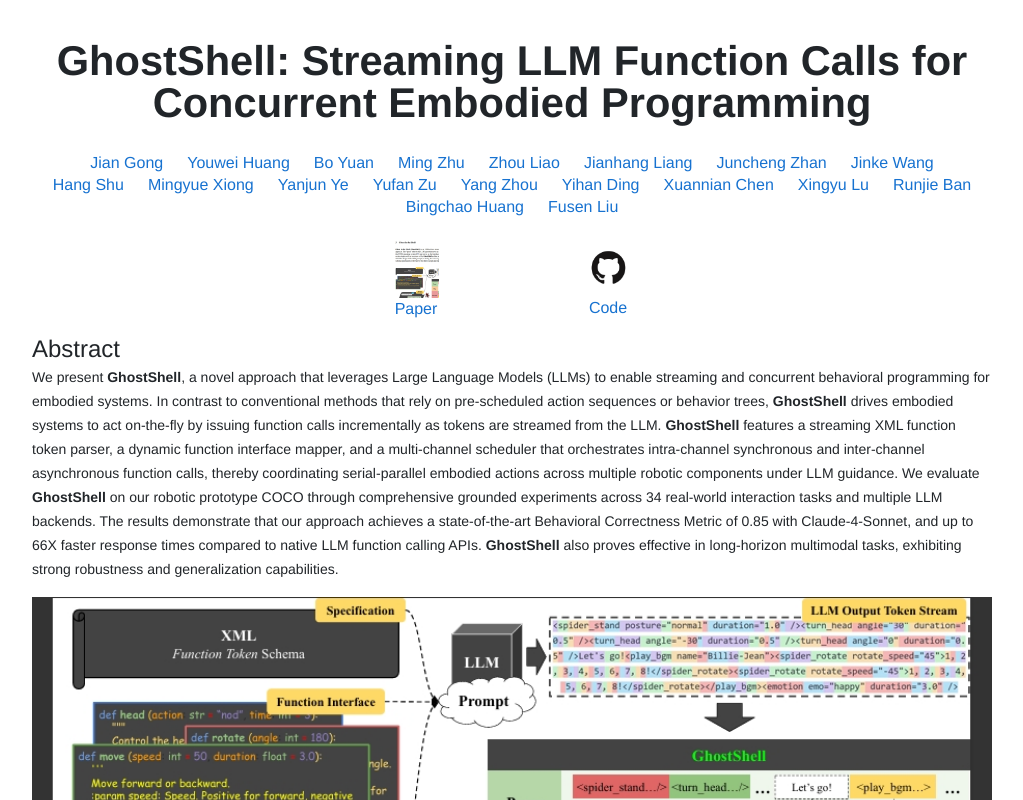
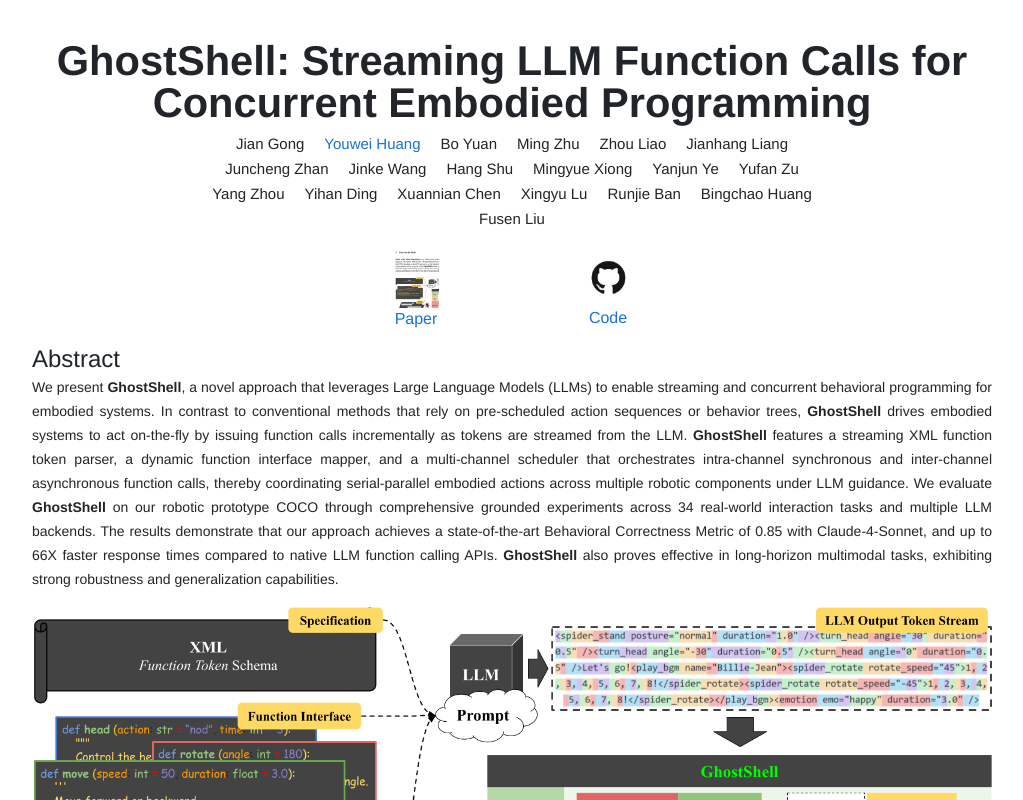
Before and after one commit to Coco-Robot/GhostShell, a Vue app: page / in a window 1280 px wide. Shown: the top 800 px of the page, without its empty margins (128-1151 px from the left). Built offline with nearby package versions, Linux system fonts and the light colour scheme; what @highlightjs/vue-plugin would draw is missing.

Commit message:
fix abs, framework figure, author info

```diff
--- a/src/components/AbstractComp.vue
+++ b/src/components/AbstractComp.vue
@@ -4,10 +4,12 @@
       <h1 class="text-2xl leading-20">Abstract</h1>
       <p class="abstract-text text-sm leading-6" v-html="mainInfo.abstract"></p>
       <p class="mt-4 text-center">
-				<img :src="mainInfo.mainImg" width="100%">
+        <img :src="mainInfo.mainImg" width="100%" />
       </p>
       <div class="mt-8 text-left break-all">
-				<h3 class="text-2xl leading-20">Experiment Videos and Generated Code</h3>
+        <h3 class="text-2xl leading-20">
+          Experiment Videos and Generated Code
+        </h3>
         <p class="mt-2 text-sm leading-6">{{ mainInfo.ExperimentText1 }}</p>
         <p class="mt-2 text-sm leading-6">{{ mainInfo.ExperimentText2 }}</p>
       </div>
@@ -16,12 +18,15 @@
 </template>
 
 <script setup>
-import mainInfo from './../json/mainInfo.json'
+import mainInfo from "./../json/mainInfo.json";
 </script>
 
 <!-- Add "scoped" attribute to limit CSS to this component only -->
 <style>
-.abstract-text strong{
+.abstract-text {
+  text-align: justify;
+}
+.abstract-text strong {
   font-weight: bolder;
 }
 </style>
--- a/src/components/AuthorInfo.vue
+++ b/src/components/AuthorInfo.vue
@@ -1,11 +1,13 @@
 <template>
   <div>
     <div class="title text-center mt-10">
-			<p class="my-2 leading-12" style="font-weight: bolder; font-size: 2.6rem;">{{ mainInfo.title }}</p>
+      <p class="my-2 leading-12" style="font-weight: bolder; font-size: 2.6rem">
+        {{ mainInfo.title }}
+      </p>
     </div>
     <ul class="author-box mt-8">
       <li v-for="item in mainInfo.authorList" :key="item">
-				<a v-if="item.url.trim()!== ''" :href="item.url">{{ item.name }}</a>
+        <a v-if="item.url.trim() !== ''" :href="item.url">{{ item.name }}</a>
         <span v-else>{{ item.name }}</span>
       </li>
     </ul>
@@ -14,8 +16,10 @@
       <ul class="link-box grid grid-cols-1 sm:grid-cols-2 gap-8">
         <li v-for="item in mainInfo.linkList" :key="item.name">
           <a :href="item.url">
-						<div><img :src="item.img" height="60px"></div>
-						<h4><strong>{{ item.name }}</strong></h4>
+            <div><img :src="item.img" height="60px" /></div>
+            <h4>
+              <strong>{{ item.name }}</strong>
+            </h4>
           </a>
         </li>
       </ul>
@@ -24,12 +28,18 @@
 </template>
 
 <script setup>
-import mainInfo from './../json/mainInfo.json'
+import mainInfo from "./../json/mainInfo.json";
 </script>
 <style>
+.author-box {
+  max-width: 680px;
+  margin: 0 auto;
+}
 .author-box li {
   display: inline-block;
-	margin: 0 12px 6px;
+  margin: 0 10px 0 10px;
+  font-size: 15px;
+  line-height: 25px;
 }
 
 .container a {
--- a/src/json/mainInfo.json
+++ b/src/json/mainInfo.json
@@ -3,79 +3,79 @@
     "authorList":[
         {
             "name": "Jian Gong",
-            "url": "https://arxiv.org/search/cs?searchtype=author&query=Gong,+J"
+            "url": ""
         },
         {
             "name": "Youwei Huang",
-            "url": "https://arxiv.org/search/cs?searchtype=author&query=Huang,+Y"
+            "url": "https://www.devil.ren"
         },
         {
             "name": "Bo Yuan",
-            "url": "https://arxiv.org/search/cs?searchtype=author&query=Yuan,+B"
+            "url": ""
         },
         {
             "name": "Ming Zhu",
-            "url": "https://arxiv.org/search/cs?searchtype=author&query=Zhu,+M"
+            "url": ""
         },
         {
             "name": "Zhou Liao",
-            "url": "https://arxiv.org/search/cs?searchtype=author&query=Liao,+Z"
+            "url": ""
         },
         {
             "name": "Jianhang Liang",
-            "url": "https://arxiv.org/search/cs?searchtype=author&query=Liang,+J"
+            "url": ""
         },
         {
             "name": "Juncheng Zhan",
-            "url": "https://arxiv.org/search/cs?searchtype=author&query=Zhan,+J"
+            "url": ""
         },
         {
             "name": "Jinke Wang",
-            "url": "https://arxiv.org/search/cs?searchtype=author&query=Wang,+J"
+            "url": ""
         },
         {
             "name": "Hang Shu",
-            "url": "https://arxiv.org/search/cs?searchtype=author&query=Shu,+H"
+            "url": ""
         },
         {
             "name": "Mingyue Xiong",
-            "url": "https://arxiv.org/search/cs?searchtype=author&query=Xiong,+M"
+            "url": ""
         },
         {
             "name": "Yanjun Ye",
-            "url": "https://arxiv.org/search/cs?searchtype=author&query=Ye,+Y"
+            "url": ""
         },
         {
             "name": "Yufan Zu",
-            "url": "https://arxiv.org/search/cs?searchtype=author&query=Zu,+Y"
+            "url": ""
         },
         {
             "name": "Yang Zhou",
-            "url": "https://arxiv.org/search/cs?searchtype=author&query=Zhou,+Y"
+            "url": ""
         },
         {
             "name": "Yihan Ding",
-            "url": "https://arxiv.org/search/cs?searchtype=author&query=Ding,+Y"
+            "url": ""
         },
         {
             "name": "Xuannian Chen",
-            "url": "https://arxiv.org/search/cs?searchtype=author&query=Chen,+X"
+            "url": ""
         },
         {
             "name": "Xingyu Lu",
-            "url": "https://arxiv.org/search/cs?searchtype=author&query=Lu,+X"
+            "url": ""
         },
         {
             "name": "Runjie Ban",
-            "url": "https://arxiv.org/search/cs?searchtype=author&query=Ban,+R"
+            "url": ""
         },
         {
             "name": "Bingchao Huang",
-            "url": "https://arxiv.org/search/cs?searchtype=author&query=Huang,+B"
+            "url": ""
         },
         {
             "name": "Fusen Liu",
-            "url": "https://arxiv.org/search/cs?searchtype=author&query=Liu,+F"
+            "url": ""
         }
     ],
     "linkList":[
@@ -91,9 +91,9 @@
         }
     ],
     "abstract": "We present <strong>GhostShell</strong>, a novel approach that leverages Large Language Models (LLMs) to enable streaming and concurrent behavioral programming for embodied systems. In contrast to conventional methods that rely on pre-scheduled action sequences or behavior trees, <strong>GhostShell</strong> drives embodied systems to act on-the-fly by issuing function calls incrementally as tokens are streamed from the LLM. <strong>GhostShell</strong> features a streaming XML function token parser, a dynamic function interface mapper, and a multi-channel scheduler that orchestrates intra-channel synchronous and inter-channel asynchronous function calls, thereby coordinating serial-parallel embodied actions across multiple robotic components under LLM guidance. We evaluate <strong>GhostShell</strong> on our robotic prototype COCO through comprehensive grounded experiments across 34 real-world interaction tasks and multiple LLM backends. The results demonstrate that our approach achieves a state-of-the-art Behavioral Correctness Metric of 0.85 with Claude-4-Sonnet, and up to 66X faster response times compared to native LLM function calling APIs. <strong>GhostShell</strong> also proves effective in long-horizon multimodal tasks, exhibiting strong robustness and generalization capabilities.",
-    "mainImg": "./img/framework.jpg",
+    "mainImg": "./img/framework.png",
     "ExperimentText1":"Below are some demonstration videos of experiments. The videos not only include actions, but also the voice and expressions of the robot.",
-    "ExperimentText2":"We also place the XML commands generated by LLM at the bottom of the video. The robot completes tasks by executing these XML statements.",
+    "ExperimentText2":"We also place the XML function tokens generated by LLM at the bottom of the video. The robot completes tasks by executing these functions.",
     "paperUrl":"https://arxiv.org/abs/2508.05298",
     "citationContent":"@article{gong2025ghostshell,<p class='indent-8'> title={GhostShell: Streaming LLM Function Calls for Concurrent Embodied Programming},</p> <p class='indent-8'>author={Gong, Jian and Huang, Youwei and Yuan, Bo and Zhu, Ming and Zhan, Juncheng and Wang, Jinke and Shu, Hang and Xiong, Mingyue and Ye, Yanjun and Zu, Yufan and others},</p><p class='indent-8'> journal={arXiv preprint arXiv:2508.05298},</p><p class='indent-8'> year={2025}</p>}",
     "acknowledgementsContent": "The name of our approach pays tribute to the science fiction work Ghost in the Shell by Masamune Shirow.  We appreciate all those who strive to turn science fiction into reality"
```
Also changed, not shown: public/img/framework.png (added), 1 other file (tests, documents, lock files or other folders). Lines whose indentation alone changed are shown as unchanged.
